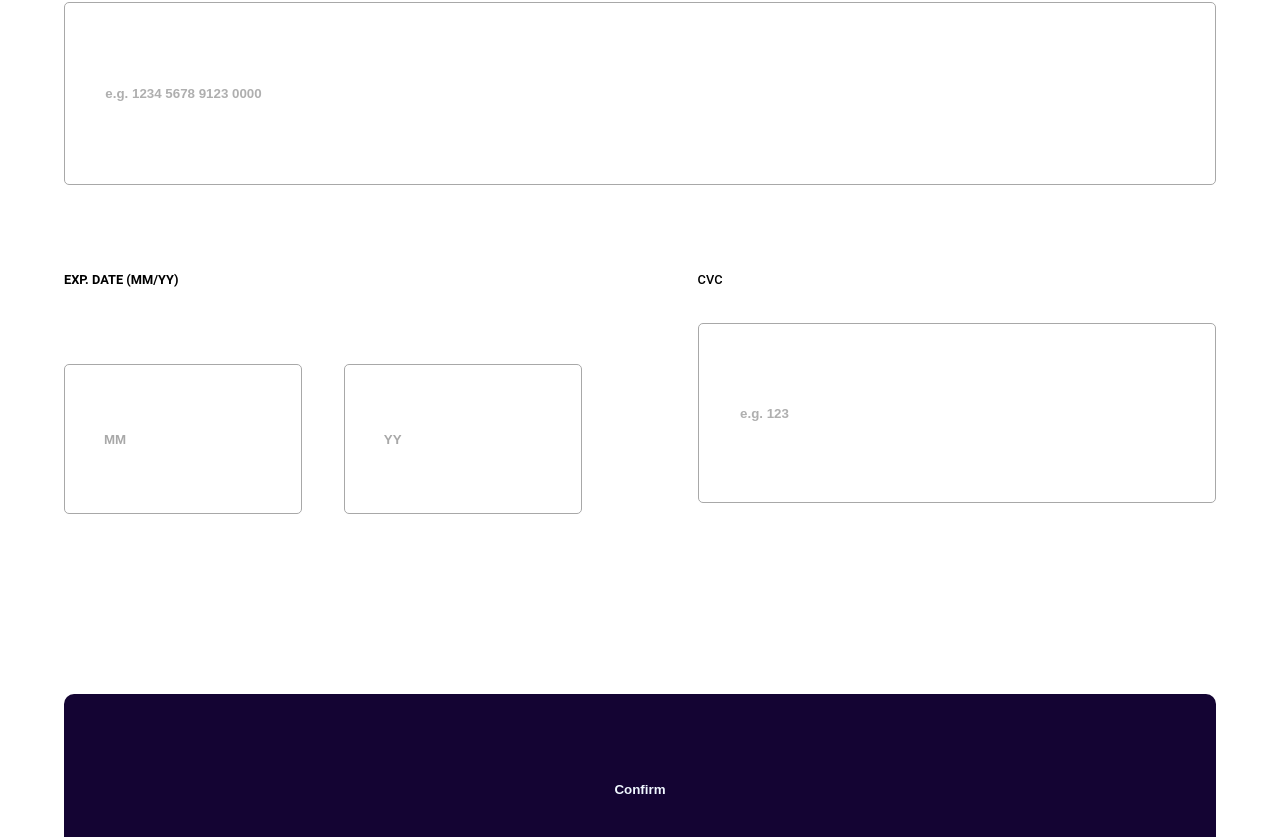
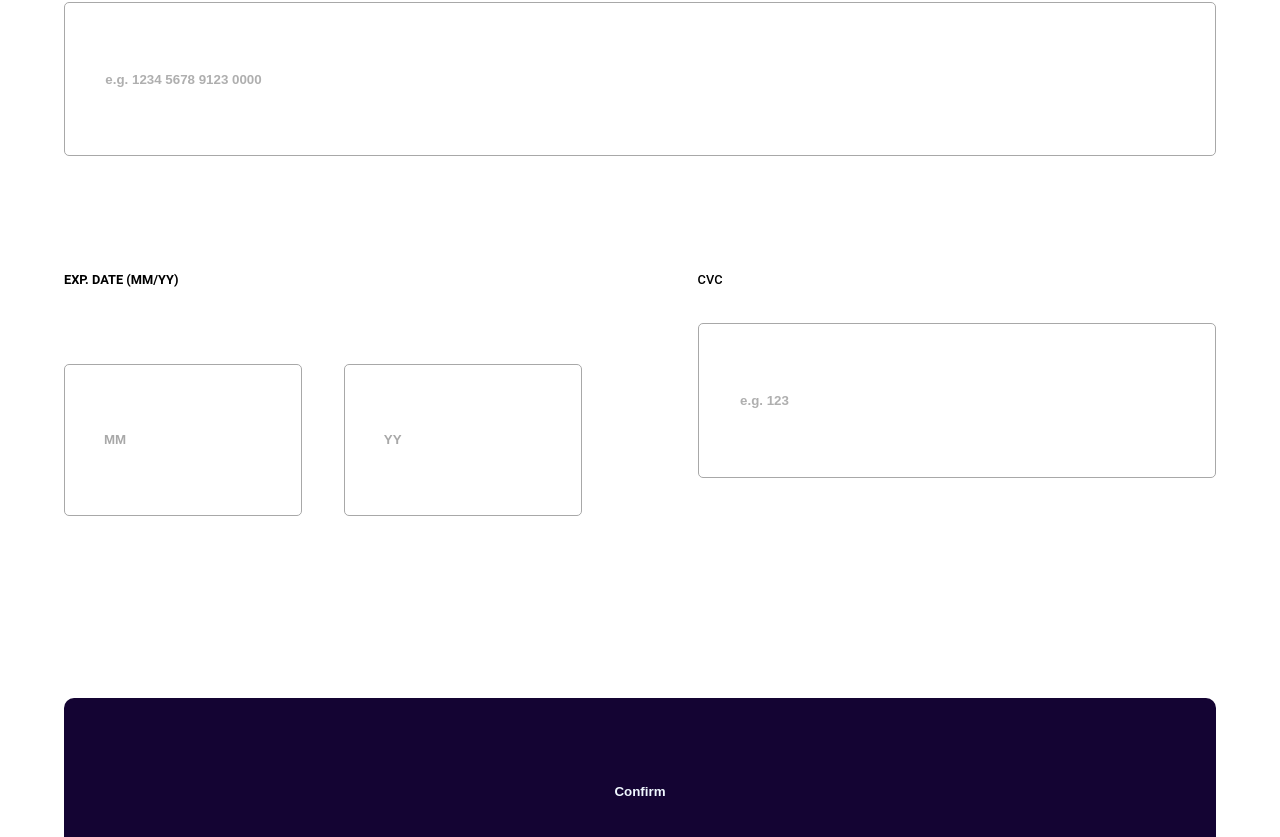
Before and after one commit to BYDINARES/interactive-card-details, a React (Vite) app: page / in a window 1280 px wide. Shown: the part 1354-2191 px from the top of the page. Built offline with nearby package versions, Linux system fonts and the light colour scheme.

Commit message:
Positioning the errors correctly

```diff
--- a/src/App.css
+++ b/src/App.css
@@ -102,7 +102,7 @@ html body #root main section.purpule-top-section div.card-front-logo p.expiratio
 html body #root main form {
   display: grid;
   grid-template-columns: 45% 10% 45%;
-  grid-template-rows: 25% 25% 25% 25%;
+  grid-template-rows: 25% 25% 30% 20%;
   box-sizing: border-box;
   height: 70%;
   width: 100%;
@@ -131,7 +131,7 @@ html body #root main form label.labels input {
   border-style: none;
   box-sizing: border-box;
   min-height: 1rem;
-  height: 70%;
+  height: 50%;
   margin-top: 2%;
   border-radius: 5px;
   padding-left: 3.5%;
@@ -164,11 +164,12 @@ html body #root main form label.labels input[type=number] {
   -moz-appearance: textfield;
 }
 html body #root main form label.labels p.error-message {
-  font-size: 0.8rem;
-  margin-bottom: 2%;
-  margin-top: 1%;
+  font-size: 0.7rem;
+  margin-bottom: 0%;
+  margin-top: 0%;
   height: 20%;
   color: red;
+  z-index: 2;
 }
 html body #root main form label.labels.user-name-label {
   grid-column: 1/4;
@@ -185,7 +186,7 @@ html body #root main form div.expiration-date-container {
   height: 100%;
   display: grid;
   grid-template-columns: 50% 50%;
-  grid-template-rows: 30% 70%;
+  grid-template-rows: 25% 75%;
   /* For Chrome, Safari, Edge, and Opera */
   /* For Firefox */
 }
@@ -194,28 +195,42 @@ html body #root main form div.expiration-date-container p.expiration-title {
   grid-row: 1/2;
   grid-column: 1/3;
   width: 100%;
+  align-self: start;
   font-size: 0.8rem;
   font-weight: 600;
 }
-html body #root main form div.expiration-date-container input.date-inputs {
+html body #root main form div.expiration-date-container input#month.date-inputs,
+html body #root main form div.expiration-date-container input#year.date-inputs {
   width: 92%;
-  height: 70%;
+  height: 55%;
   grid-row: 2;
   align-self: start;
   box-sizing: border-box;
+  margin-top: 0%;
+  margin-bottom: 5%;
   border-radius: 5px;
-  border-style: none;
   border: 1px solid rgb(168, 168, 168);
   color: black;
   font-weight: 600;
   padding-left: 15%;
   padding-right: 10%;
+  transition: all 0.2s ease;
 }
-html body #root main form div.expiration-date-container input.date-inputs::-moz-placeholder {
+html body #root main form div.expiration-date-container input#month.date-inputs::-moz-placeholder, html body #root main form div.expiration-date-container input#year.date-inputs::-moz-placeholder {
   color: rgb(168, 168, 168);
 }
-html body #root main form div.expiration-date-container input.date-inputs::placeholder {
+html body #root main form div.expiration-date-container input#month.date-inputs::placeholder,
+html body #root main form div.expiration-date-container input#year.date-inputs::placeholder {
   color: rgb(168, 168, 168);
+}
+html body #root main form div.expiration-date-container input#month.date-inputs:hover, html body #root main form div.expiration-date-container input#month.date-inputs:focus-visible,
+html body #root main form div.expiration-date-container input#year.date-inputs:hover,
+html body #root main form div.expiration-date-container input#year.date-inputs:focus-visible {
+  background-color: rgb(219, 219, 219);
+}
+html body #root main form div.expiration-date-container input#month.date-inputs:active,
+html body #root main form div.expiration-date-container input#year.date-inputs:active {
+  transform: scale(1.25);
 }
 html body #root main form div.expiration-date-container input[type=number]::-webkit-outer-spin-button,
 html body #root main form div.expiration-date-container input[type=number]::-webkit-inner-spin-button {
@@ -231,8 +246,10 @@ html body #root main form div.expiration-date-container p.error-message {
   grid-row: 2;
   align-self: end;
   margin: 0%;
-  margin-bottom: 3%;
-  font-size: 0.8rem;
+  margin-bottom: 0%;
+  height: 45%;
+  font-size: 0.7rem;
+  font-weight: 600;
   color: red;
 }
 html body #root main form div.expiration-date-container input#month {
@@ -254,7 +271,7 @@ html body #root main form label.labels.secret-number-label {
   grid-row: 3/4;
 }
 html body #root main form label.labels.secret-number-label input#secret-number {
-  height: 60%;
+  height: 42%;
   margin-top: 7%;
   padding-left: 8%;
   padding-right: 8%;
@@ -263,7 +280,7 @@ html body #root main form button#confirmation-button {
   border-style: none;
   grid-column: 1/4;
   grid-row: 4;
-  margin-top: 10%;
+  margin-top: 5%;
   border-radius: 10px;
   color: aliceblue;
   font-weight: 600;
--- a/src/App.jsx
+++ b/src/App.jsx
@@ -31,7 +31,7 @@ function App() {
       newErrors.userName = "Please enter a valid username";
     }
 
-    if (!/^\d{16}$/.test(data["card-number"])) {
+    if (!/^\d{16}$/.test(data["card-number"].replace(/\s/g, ""))) {
       newErrors.cardNumber = "Type 16 numbers";
     }
 
@@ -48,6 +48,20 @@ function App() {
     }
 
     setErrors(newErrors); // Update the state
+  }
+
+  function handleCardNumberChange(e) {
+    //See if you can us e this to add a space every 4 digits
+    // Remove all non-digit characters first
+    let value = e.target.value.replace(/\D/g, "");
+
+    // Limit to 16 digits
+    value = value.slice(0, 16);
+
+    // Add a space every 4 digits
+    const formatted = value.replace(/(\d{4})(?=\d)/g, "$1 ");
+
+    e.target.value = formatted;
   }
 
   /* //All the inputs
@@ -88,7 +102,7 @@ function App() {
           </div>
         </section>
 
-        <form onSubmit={handleSubmit}>
+        <form onSubmit={handleSubmit} noValidate>
           {/* CARDHOLDER NAME */}
           <label className="labels user-name-label " htmlFor="user-name">
             CARDHOLDER NAME
@@ -97,6 +111,7 @@ function App() {
               name="user-name"
               type="text"
               placeholder="e.g. Jane Applessed"
+              onFocus={() => setErrors((prev) => ({ ...prev, userName: "" }))}
             />
             <p id="username-error" className="error-message">
               {errors.userName}
@@ -111,6 +126,7 @@ function App() {
               type="number"
               name="card-number"
               placeholder="e.g. 1234 5678 9123 0000"
+              onFocus={() => setErrors((prev) => ({ ...prev, cardNumber: "" }))}
             />
             <p id="card-number-error" className="error-message">
               {errors.cardNumber}
@@ -126,7 +142,7 @@ function App() {
               className="date-inputs"
               type="number"
               placeholder="MM"
-              onFocus={() => setErrors((prev) => ({ ...prev, userName: "" }))} //bUSCA UN FORMA THE ECONDER LOS ERRORS CUNADO CLIKEAS
+              onFocus={() => setErrors((prev) => ({ ...prev, month: "" }))}
             />
             <p id="message-month" className="error-message">
               {errors.month}
@@ -138,6 +154,7 @@ function App() {
               className="date-inputs"
               placeholder="YY"
               type="number"
+              onFocus={() => setErrors((prev) => ({ ...prev, year: "" }))}
             />
             <p id="message-year" className="error-message">
               {errors.year}
@@ -155,6 +172,7 @@ function App() {
               name="secret-number"
               type="number"
               placeholder="e.g. 123"
+              onFocus={() => setErrors((prev) => ({ ...prev, cvc: "" }))}
             />
             <p id="secret-number-error" className="error-message">
               {errors.cvc}
--- a/src/SCSS/App.scss
+++ b/src/SCSS/App.scss
@@ -114,7 +114,7 @@ html {
         form {
           display: grid;
           grid-template-columns: 45% 10% 45%;
-          grid-template-rows: 25% 25% 25% 25%;
+          grid-template-rows: 25% 25% 30% 20%;
 
           box-sizing: border-box;
           height: 70%;
@@ -141,7 +141,7 @@ html {
               border-style: none;
               box-sizing: border-box;
               min-height: 1rem;
-              height: 70%;
+              height: 50%;
               margin-top: 2%;
               border-radius: 5px;
               padding-left: 3.5%;
@@ -177,12 +177,12 @@ html {
 
             //The general error message
             p.error-message {
-              font-size: 0.8rem;
-              margin-bottom: 2%;
-              margin-top: 1%;
+              font-size: 0.7rem;
+              margin-bottom: 0%;
+              margin-top: 0%;
               height: 20%;
-
               color: red;
+              z-index: 2;
             }
           }
 
@@ -207,34 +207,47 @@ html {
 
             display: grid;
             grid-template-columns: 50% 50%;
-            grid-template-rows: 30% 70%;
+            grid-template-rows: 25% 75%;
 
             p.expiration-title {
               margin: 0%;
               grid-row: 1/2;
               grid-column: 1/3;
               width: 100%;
+              align-self: start;
               font-size: 0.8rem;
               font-weight: 600;
             }
 
             // General stylings for the two imputs
-            input.date-inputs {
+            input#month.date-inputs,
+            input#year.date-inputs {
               width: 92%;
-              height: 70%;
+              height: 55%;
               grid-row: 2;
               align-self: start;
               box-sizing: border-box;
+              margin-top: 0%;
+              margin-bottom: 5%;
 
               border-radius: 5px;
-              border-style: none;
               border: 1px solid rgb(168, 168, 168);
               color: black;
               font-weight: 600;
               padding-left: 15%;
               padding-right: 10%;
+              transition: all 0.2s ease;
+
               &::placeholder {
                 color: rgb(168, 168, 168);
+              }
+
+              &:hover,
+              &:focus-visible {
+                background-color: rgb(219, 219, 219);
+              }
+              &:active {
+                transform: scale(1.25);
               }
             }
             /* For Chrome, Safari, Edge, and Opera */
@@ -255,9 +268,11 @@ html {
               grid-row: 2;
               align-self: end;
               margin: 0%;
-              margin-bottom: 3%;
+              margin-bottom: 0%;
+              height: 45%;
 
-              font-size: 0.8rem;
+              font-size: 0.7rem;
+              font-weight: 600;
               color: red;
             }
 
@@ -286,7 +301,7 @@ html {
             grid-row: 3/4;
 
             input#secret-number {
-              height: 60%;
+              height: 42%;
               margin-top: 7%;
               padding-left: 8%;
               padding-right: 8%;
@@ -299,7 +314,7 @@ html {
             grid-column: 1/4;
             grid-row: 4;
 
-            margin-top: 10%;
+            margin-top: 5%;
             border-radius: 10px;
             color: aliceblue;
             font-weight: 600;
```
Also changed, not shown: 1 other file (tests, documents, lock files or other folders).
